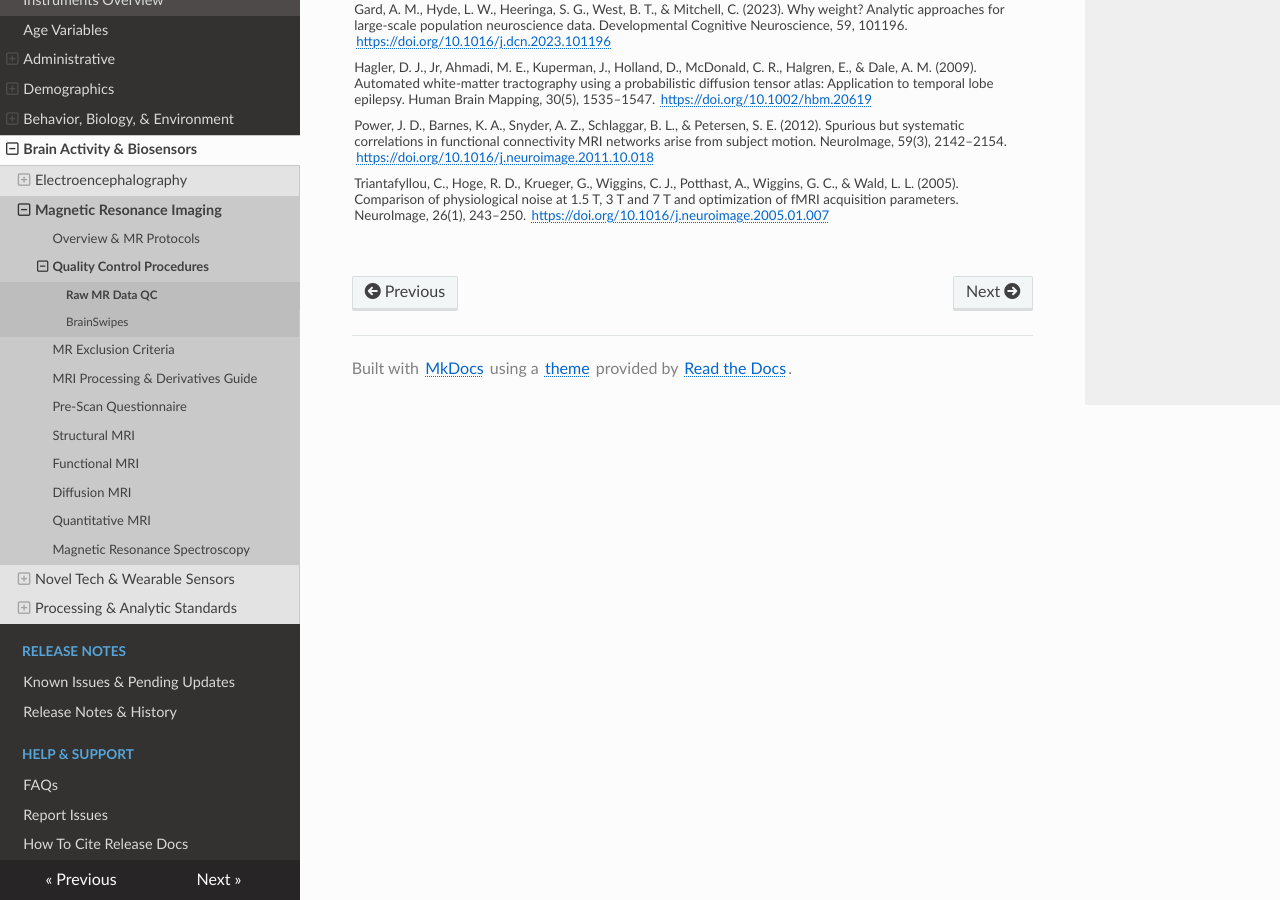
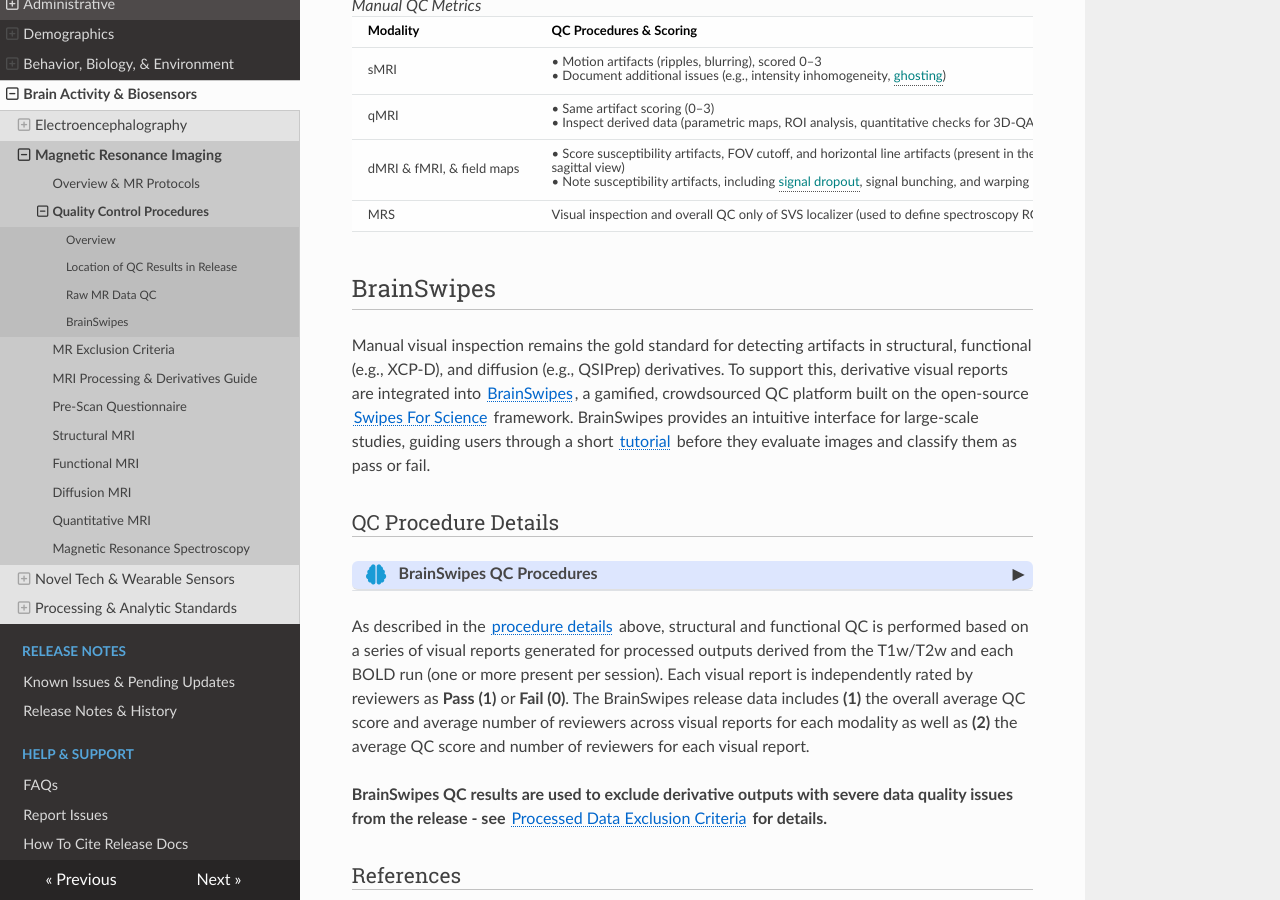
Before and after one commit to nbdc-datahub/hbcd-docs, an MkDocs documentation site: the page built from docs/instruments/mri/qc.md, in a window 1280 px wide and 900 px high, scrolled down 2029 px. Built offline with MkDocs 1.6.1, drawn with Linux system fonts in a browser that asks for light colours; nearby versions of some CDN libraries; some of the changed text lies outside the part shown.

Commit message:
combine MRI QC info into 1 page again

```diff
--- a/docs/instruments/mri/qc.md
+++ b/docs/instruments/mri/qc.md
@@ -1,10 +1,21 @@
-# HBCD Raw MR Quality Control Procedures
+# HBCD MR Quality Control Procedures
 
-## Raw MR Data QC
+## Overview
+
+Raw MRI QC combines **automated** and **manual** checks to evaluate unprocessed data and identify acquisition errors, image artifacts, or corrupted files before downstream processing.
+
+Automated QC is applied to all data. Due to the large data volume and time-intensive nature of manual inspection, **manual visual review is only performed for series that fail automated QC**. Although automated tools detect most quality issues, some artifacts may be missed if misclassified or not assessed as part of automated QC.
+
+**QC is also performed on processed outputs** with **[BrainSwipes](#brainswipes)**. When issues are identified at this stage, the corresponding raw data are re-reviewed and QC decisions are updated as needed. This iterative process improves QC scoring and utilities over time and helps ensure high data quality while minimizing delays in data release.
+
+## Location of QC Results in Release
+
+**Raw MR data QC metrics** are available in the session-level <a href="../../../datacuration/file-based-data/#participant-session-scan-level-data" target="_blank">Scans TSV Files (<code>*_scans.tsv</code>)</a>. Expand the section below to see all QC metrics included in these files.
+
 <div id="scanstsv" class="warning-banner" onclick="toggleCollapse(this)">
     <span class="emoji"><i class="fa-solid fa-location-dot"></i></span>
   <span class="text-with-link">
-  <span class="text">Location of Raw MR QC metrics in Release Data: <a href="../../../datacuration/file-based-data/#participant-session-scan-level-data" target="_blank">Scans TSV Files (<code>*_scans.tsv</code>)</a></span>
+  <span class="text">Raw Data QC Metrics Included in Scans TSV</span>
   <a class="anchor-link" href="#scanstsv" title="Copy link">
   <i class="fa-solid fa-link"></i>
   </a>
@@ -279,14 +290,15 @@
 
 <p></p>
 
-### Workflow
+**BrainSwipes** QC results are provided as <a href="../../#mri">tabulated data</a>, with unique hash identifiers indicating the surface-reconstruction method used in Infant fMRIPrep (see <a href="../mri-proc/#m-crib-s-freesurfer-surface-reconstruction-methods">M-CRIB-S & FreeSurfer Reconstruction Methods</a>):
+<ul>
+<li><code>img_brainswipes_xcpd_hash-0f306a2f+0ef9c88a_<span class="blue-text">&lt;T2w|bold&gt;</span></code> - <i>T2w-based surface reconstruction (M-CRIB-S)</i></li>
+<li><code>img_brainswipes_xcpd_hash-2afa9081+0ef9c88a_<span class="blue-text">&lt;T1w|bold&gt;</span></code> - <i>T1w-based surface reconstruction (Infant FreeSurfer)</i></li>
+</ul>
 
-Raw MRI QC combines **automated** and **manual** checks to evaluate unprocessed data and identify acquisition errors, image artifacts, or corrupted files before downstream processing.
 
-Automated QC is applied to all data. Due to the large data volume and time-intensive nature of manual inspection, **manual visual review is only performed for series that fail automated QC**. Although automated tools detect most quality issues, some artifacts may be missed if misclassified or not assessed as part of automated QC.
 
-**As an additional safeguard, QC is also performed on processed outputs** using tools such as <a href="../brainswipes" target="_blank">BrainSwipes</a>. When issues are identified at this stage, the corresponding raw data are re-reviewed and QC decisions are updated as needed. This iterative process improves QC scoring and utilities over time and helps ensure high data quality while minimizing delays in data release.
-
+## Raw MR Data QC
 ### <i class="fa fa-desktop"></i> Automated QC
 
 Automated QC is performed at the HBCD Data Coordinating Center (HDCC) immediately after data upload, beginning with [protocol compliance and completeness checks](#compliance). Data that fail these checks are flagged for review and are not included in the release until resolved.
@@ -425,6 +437,45 @@ Data is flagged for manual review based on automated QC results using multivaria
 </tbody>
 </table>
 
+## BrainSwipes
+
+Manual visual inspection remains the gold standard for detecting artifacts in structural, functional (e.g., XCP-D), and diffusion (e.g., QSIPrep) derivatives. To support this, derivative visual reports are integrated into [BrainSwipes](https://brainswipes.us/about), a gamified, crowdsourced QC platform built on the open-source [Swipes For Science](https://swipesforscience.org/) framework. BrainSwipes provides an intuitive interface for large-scale studies, guiding users through a short [tutorial](https://brainswipes.us/tutorial-select) before they evaluate images and classify them as pass or fail.
+
+### QC Procedure Details
+ <p>
+<div id="swipes-procedures" class="table-banner" onclick="toggleCollapse(this)">
+<span class="emoji"><i class="fa fa-brain"></i></span>
+<span class="text-with-link">
+  <span class="text">BrainSwipes QC Procedures</span>
+    <a class="anchor-link" href="#swipes-procedures" title="Copy link">
+    <i class="fa-solid fa-link"></i>
+    </a>
+  </span>
+  <span class="arrow">▸</span>
+</div>
+<div class="collapsible-content">
+<br>
+<div class="img-with-text" style="width: 60%; margin: 0 auto; text-align: center;">
+    <img src="../images/brainswipes.png" alt="Example quality assessment of surface delineation in BrainSwipes" style="width: 100%; height: auto;">
+    <p><i>Example quality assessment of surface delineation on BrainSwipes platform (displaying brain in axial plane at level of basal ganglia/putamen).</i></p>
+</div>
+<p>
+<p style="font-size: 1em; margin: 0 0 5px;"><b>Surface Delineation:</b></p>
+For structural QA, swipers are presented with image slices in coronal, axial, and sagittal planes to assess the accuracy of T1w and T2w surface delineations in differentiating gray and white matter. Images are derived from XCP-D visual reports.
+</p>
+<p style="font-size: 1em; margin: 0 0 5px;"><b>Atlas Registration:</b></p>
+In addition to surface delineation, structural QA also includes atlas registration quality, evaluated by overlaying delineations of the subject’s image onto the atlas, and vice versa. Swipes display nine T1w slices for visual inspection, with three slices per anatomical plane. Quality is assessed based on the alignment of the outer boundaries of the overlaid contours with those of the underlying image, ensuring minimal gaps or misalignments. Images are derived from XCP-D visual reports.
+<p>
+<p style="font-size: 1em; margin: 0 0 5px;"><b>Functional Registration:</b></p>
+Functional registration is evaluated by overlaying outlines of functional images onto structural images and vice versa. Swipes display nine slices of the same functional image for visual inspection, with three slices per anatomical plane. Quality is assessed similarly to structural atlas registration, focusing on the alignment of the overlaid contours. Additional evaluation includes checking for artifacts such as signal dropout. Images are derived from XCP-D visual reports.</p>
+</div>
+</p>
+
+As described in the [procedure details](#swipes-procedures) above, structural and functional QC is performed based on a series of visual reports generated for processed outputs derived from the T1w/T2w and each BOLD run (one or more present per session). Each visual report is independently rated by reviewers as **Pass (1)** or **Fail (0)**. The BrainSwipes release data includes **(1)** the overall average QC score and average number of reviewers across visual reports for each modality as well as **(2)** the average QC score and number of reviewers for each visual report.
+
+**BrainSwipes QC results are used to exclude derivative outputs with severe data quality issues from the release - see <a href="../exclusion-criteria/#processed-data-exclusion-criteria" target="_blank">Processed Data Exclusion Criteria</a> for details.**
+
+
 ### References
 <div class="references">
     <p>Dean III, D. C., Tisdall, M. D., Wisnowski, J. L., Feczko, E., Gagoski, B., Alexander, A. L., ... &amp; HBCD MRI Working Group. (2024). Quantifying brain development in the HEALthy Brain and Child Development (HBCD) Study: The magnetic resonance imaging and spectroscopy protocol. <em>Developmental Cognitive Neuroscience</em>, 70, 101452. <a href="https://doi.org/10.1016/j.dcn.2024.101452">https://doi.org/10.1016/j.dcn.2024.101452</a></p>
--- a/mkdocs.yml
+++ b/mkdocs.yml
@@ -150,9 +150,7 @@ nav:
             - EEG Task Details: instruments/eeg/tasks.md
         - Magnetic Resonance Imaging:
             - Overview & MR Protocols: instruments/mri/index.md
-            - Quality Control Procedures:
-              - Raw MR Data QC: instruments/mri/qc.md
-              - BrainSwipes: instruments/mri/brainswipes.md
+            - Quality Control Procedures: instruments/mri/qc.md
             - MR Exclusion Criteria: instruments/mri/exclusion-criteria.md
             - MRI Processing & Derivatives Guide: instruments/mri/mri-proc.md
             - Pre-Scan Questionnaire: instruments/mri/prescan-questionnaire.md
```
Also changed, not shown: docs/instruments/index.md (+1 -1 lines), docs/instruments/mri/brainswipes.md (deleted, +0 -73 lines), docs/instruments/mri/exclusion-criteria.md (+1 -1 lines), docs/instruments/mri/fmri.md (+1 -1 lines).
